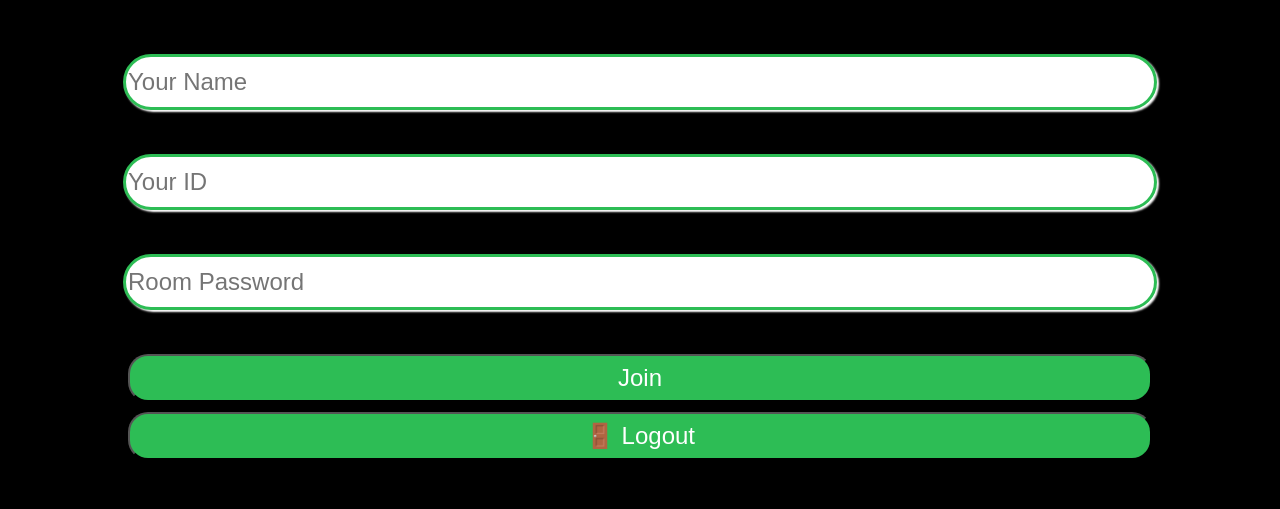
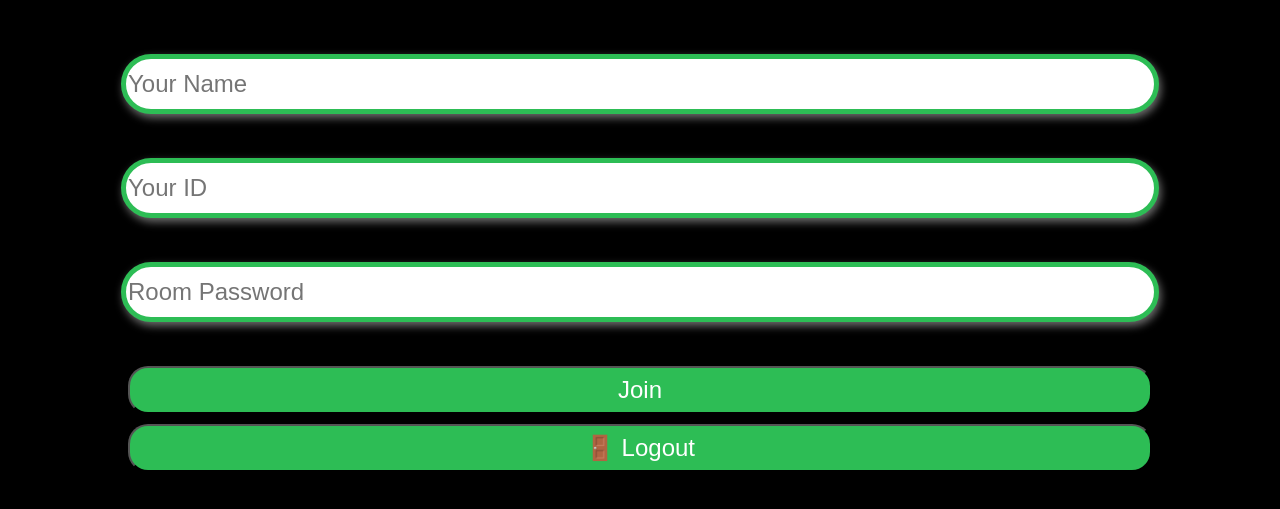
Before and after one commit to Dhruvdevel/votetosurvive, a plain HTML site: page client/index.html in a window 1280 px wide. Shown: the part 139-648 px from the top of the page. Drawn offline with nearby package versions, Linux system fonts and the light colour scheme; no server answers.

Commit message:
Update mystyles.css

```diff
--- a/client/mystyles.css
+++ b/client/mystyles.css
@@ -26,8 +26,8 @@ height: 6vh;
 width: 80vw;
 border-radius: 40px;
 font-size: 3vh;
-  border: 3px solid #2DBD55;
-  box-shadow: 2px 2px 2px white;
+  border: 5px solid #2DBD55;
+  box-shadow:2px 4px 9px 0px #858585d1;
 
 }
 
```
